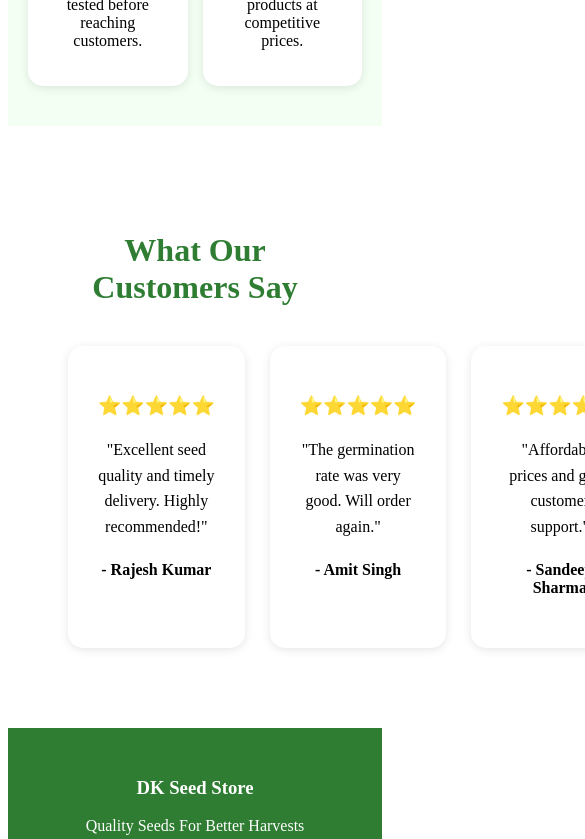
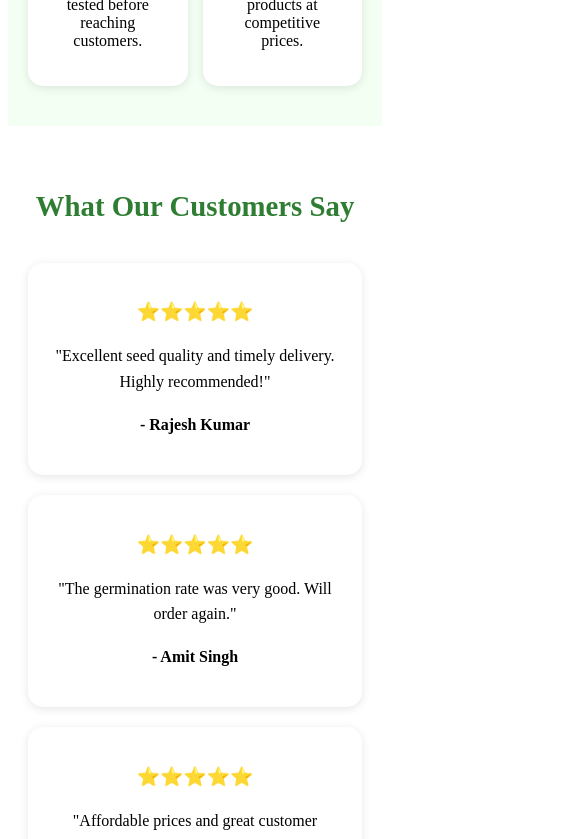
Before and after one commit to RiyaGirdhar30/dk-seed-store-website, a React (Vite) app in the folder frontend/: page / in a window 390 px wide. Shown: the part 2640-3479 px from the top of the page, 585 px wide, since content can reach past the window. Built offline with nearby package versions, Linux system fonts and the light colour scheme.

Commit message:
Make testimonials responsive

```diff
--- a/frontend/src/styles/Testimonials.css
+++ b/frontend/src/styles/Testimonials.css
@@ -26,3 +26,23 @@
     margin:20px 0;
     line-height:1.6;
 }
+
+@media (max-width: 768px){
+
+    .testimonials{
+        padding:40px 20px;
+    }
+
+    .testimonials h2{
+        font-size:1.8rem;
+    }
+
+    .testimonial-container{
+        grid-template-columns:1fr;
+        gap:20px;
+    }
+
+    .testimonial-card{
+        padding:20px;
+    }
+}
```
